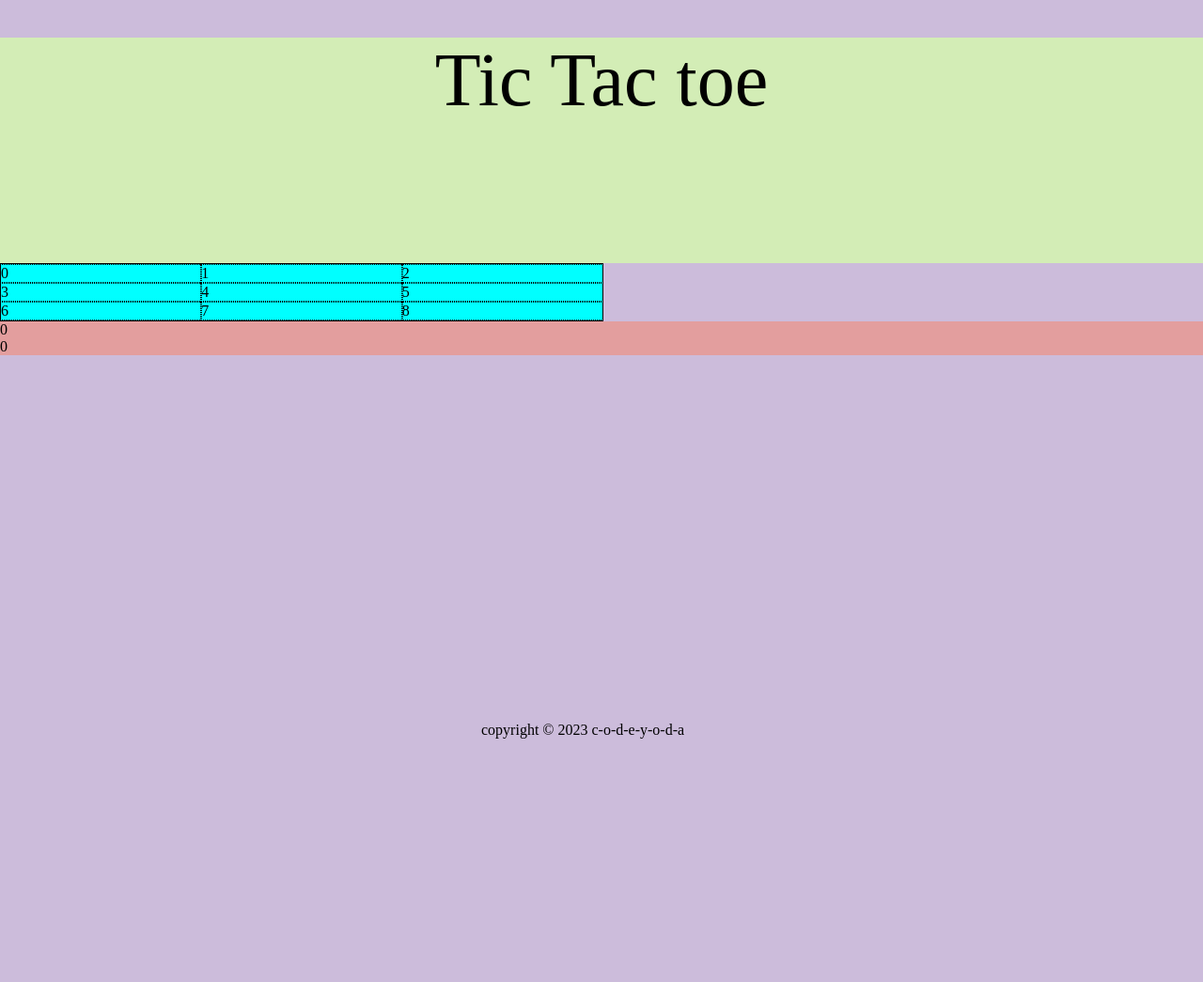
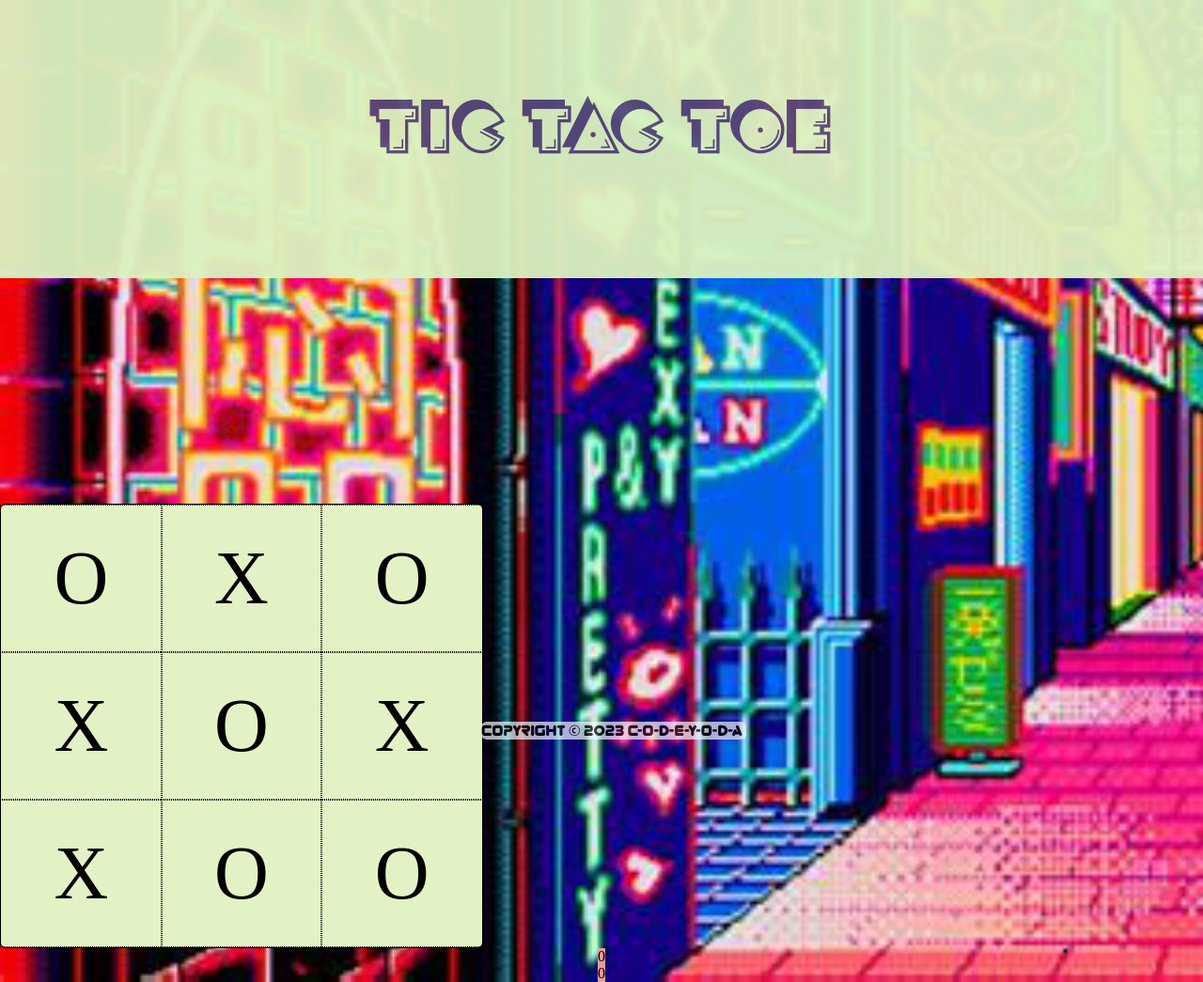
Before and after one commit to c-o-d-e-y-o-d-a/tic-tac-toe, a plain HTML site: page index.html in a window 1280 px wide. Shown: the whole page at 94% size. Before the commit the page ends 800 px from the top, so only its background shows below. Drawn offline with Linux system fonts and the light colour scheme.

Commit message:
applied some basic styling to the project

```diff
--- a/index.css
+++ b/index.css
@@ -1,11 +1,29 @@
+@font-face {
+    font-family: heading-font;
+    src: url(Crackman.otf);
+}
+@font-face {
+    font-family: bottom-text-font;
+    src: url(zorque.otf);
+}
+.restOfThePage{
+    text-align: center;
+}
+
 body{
     margin: 0;
     padding: 0;
     background-color: rgb(204, 188, 219);
+    background-image: url(./images/tttbg.png);
+    background-repeat: no-repeat;
+    background-size: cover;
 }
 .tic-tac-toe-heading-text{
     font-size: 5rem;
-    margin-top: 5vh;
+    font-family: heading-font;
+    color: rgb(87, 73, 121);
+    opacity: 1;
+
 
 
 
@@ -13,26 +31,33 @@ body{
 }
 .score{
     background-color: rgb(227, 158, 158);
+    justify-self: center;
+    display: inline-block;
 }
 
 
 .header{
-    background-color: rgb(211, 237, 182);
-    height: 30vh;
+    background-color: rgb(220, 242, 192);
+    height: 26vh;
     text-align: center;
+    padding-top: 11vh;
+    opacity: 0.95;
 
 }
 
 .gameContainer{
 
-    background-color: aqua;
+    background-color: rgb(227, 242, 197);
     display: grid;
     grid-template-columns: 1fr 1fr 1fr;
     grid-template-rows: 1fr 1fr 1fr;
     border: 1px solid black;
     justify-items: center;
-    width: 50%;
+    width: 40%;
     justify-content: center;
+    margin-top: 30vh;
+    justify-content: center;
+    border-radius: 6px;
 
 
 }
@@ -40,11 +65,20 @@ body{
 
     border: 1px dotted black;
     width: 100%;
+    padding-top: 4vh;
+    padding-bottom: 4vh;
+    font-size: 5rem;
+
 
 }
 .lowerMostText{
     position: fixed;
     top: 96dvh;
     left: 40dvw;
+    display: inline-block;
+    background-color: aliceblue;
+    border-radius: 6px;
+    font-family: bottom-text-font;
+    opacity: 0.7;
 
 }
--- a/index.html
+++ b/index.html
@@ -13,16 +13,18 @@
 
         </div>
     </div>
+
+    <div class="restOfThePage">
         <div class="gameContainer">
-        <div class="tic_tac_toe_cell">0</div>
-        <div class="tic_tac_toe_cell">1</div>
-        <div class="tic_tac_toe_cell">2</div>
-        <div class="tic_tac_toe_cell">3</div>
-        <div class="tic_tac_toe_cell">4</div>
-        <div class="tic_tac_toe_cell">5</div>
-        <div class="tic_tac_toe_cell">6</div>
-        <div class="tic_tac_toe_cell">7</div>
-        <div class="tic_tac_toe_cell">8</div>
+            <div class="tic_tac_toe_cell">O</div>
+            <div class="tic_tac_toe_cell">X</div>
+            <div class="tic_tac_toe_cell">O</div>
+            <div class="tic_tac_toe_cell">X</div>
+            <div class="tic_tac_toe_cell">O</div>
+            <div class="tic_tac_toe_cell">X</div>
+            <div class="tic_tac_toe_cell">X</div>
+            <div class="tic_tac_toe_cell">O</div>
+            <div class="tic_tac_toe_cell">O</div>
         </div>
         <div class="score">
             <div class="player1">
@@ -32,6 +34,7 @@
             <div class="player2">
                 <div class="playerScore">
                     0
+                </div>
             </div>
         </div>
     </div>
```
Also changed, not shown: Crackman.otf (added), images/tttbg.png (added), zorque.otf (added). Lines whose indentation alone changed are shown as unchanged.
